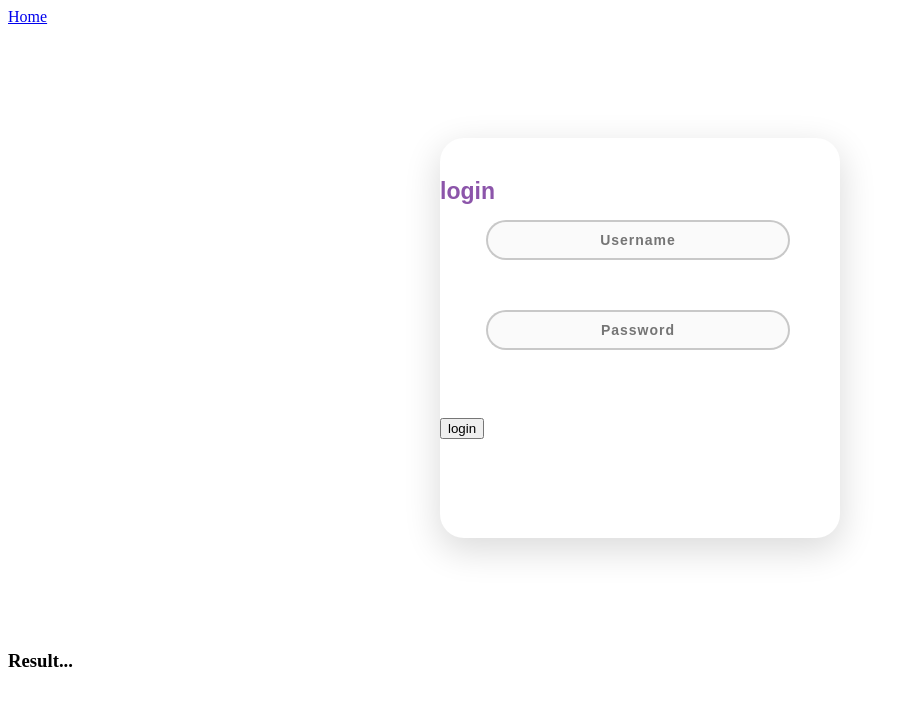
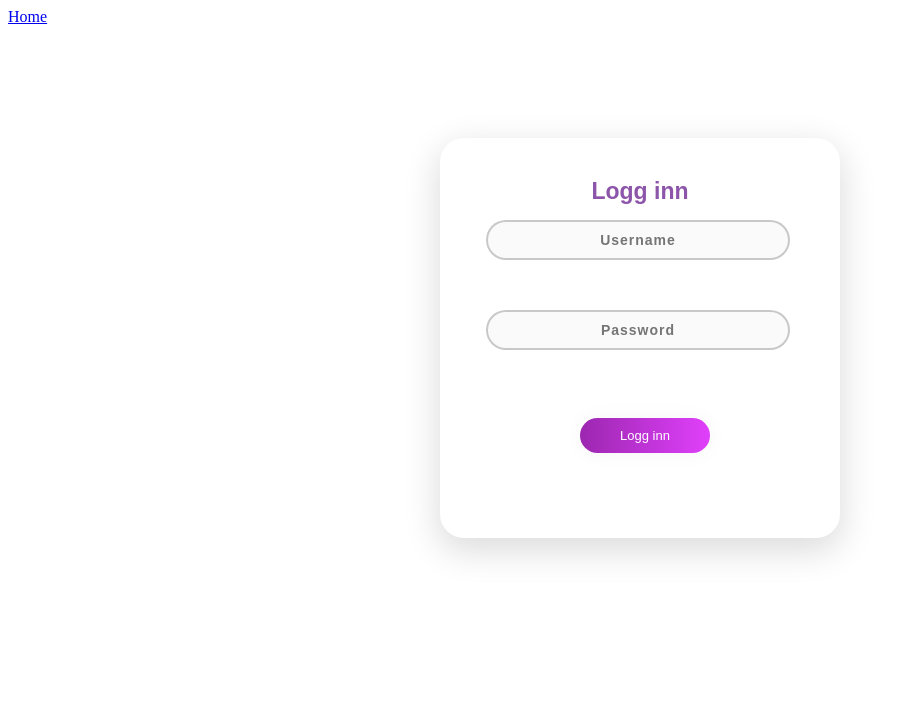
Before and after one commit to Phan101/MM200, a website: page public/userlogin.html in a window 1280 px wide. Shown: the whole page, without its empty margins (0-903 px from the left). Drawn offline with Linux system fonts and the light colour scheme.

Commit message:
Added css folder and stylesheet

```diff
--- a/css/stylesheet.css
+++ b/public/css/stylesheet.css
@@ -1,3 +1,4 @@
+
 .main {
     background-color: #FFFFFF;
     width: 400px;
@@ -13,6 +14,7 @@
     font-family: "Ubuntu", sans-serif;
     font-weight: bold;
     font-size: 23px;
+    text-align: center;
 }
 
 #inpUsername, #inpPassword {
@@ -33,3 +35,19 @@
     text-align: center;
     font-family: "Ubuntu", sans-serif;
 }
+
+#btnLogin {
+    cursor: pointer;
+    border-radius: 5em;
+    color: #fff;
+    background: linear-gradient(to right, #9C27B0, #E040FB);
+    border: 0;
+    padding-left: 40px;
+    padding-right: 40px;
+    padding-bottom: 10px;
+    padding-top: 10px;
+    font-family: "Ubuntu", sans-serif;
+    margin-left: 35%;
+    font-size: 13px;
+    box-shadow: 0 0 20px 1px rgba(0, 0, 0, 0.04);
+}
--- a/public/userlogin.html
+++ b/public/userlogin.html
@@ -11,13 +11,12 @@
     <!----------- HTML-elements -------------->
     <a href="index.html">Home</a>
     <div class="main">
-        <h1 class="titleText">login</h1>
+        <h1 class="titleText">Logg inn</h1>
         <input id="inpUsername" type="text" placeholder="Username"/> <br>
         <input id="inpPassword" type="text" placeholder="Password"/> <br><br>
 
-        <button id="btnLogin">login</button><br>
+        <button id="btnLogin">Logg inn</button><br>
     </div>
-    <h3 id="txtResult">Result...</h3>
     <!------------- JavaScript --------------->
     <script>
         let inpUsername = document.getElementById("inpUsername");
```
